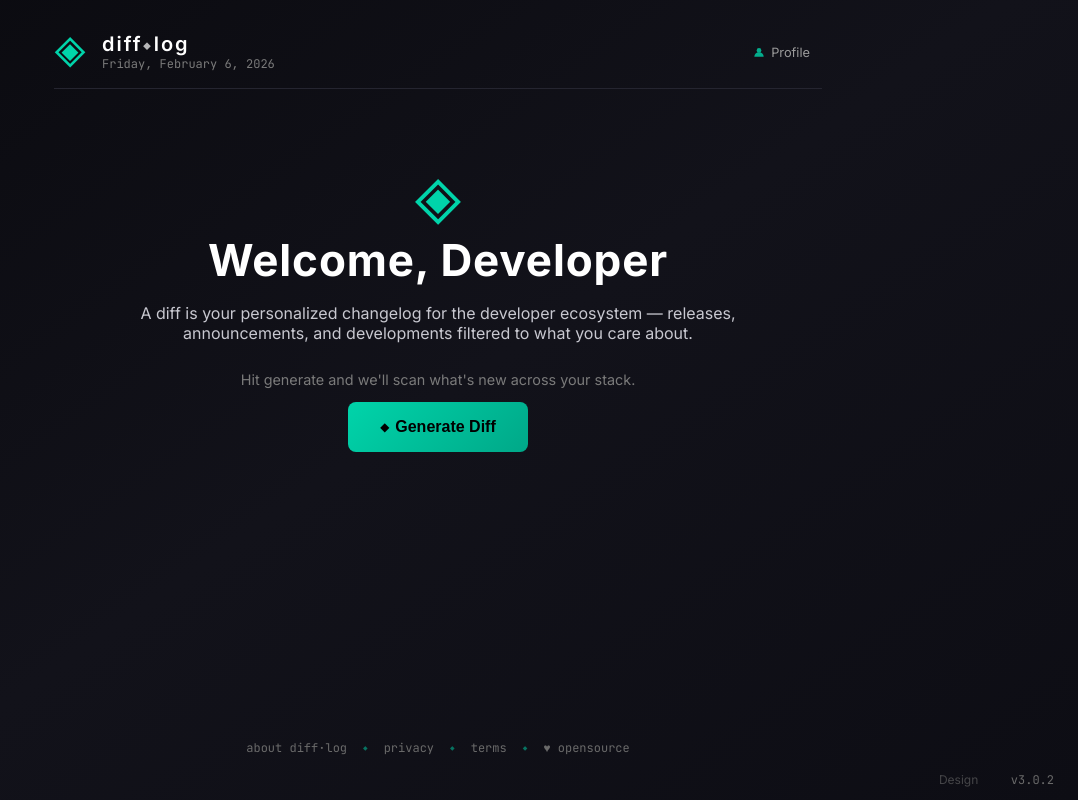
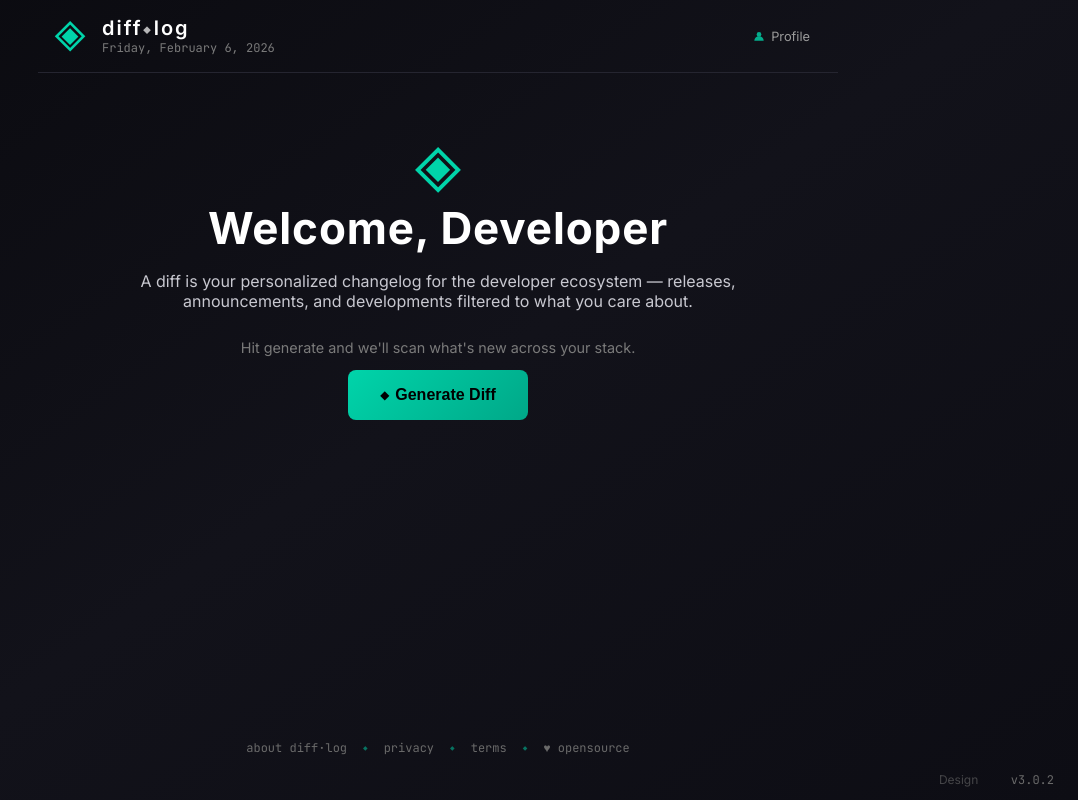
Before and after one commit to SmileyChris/difflog, a SvelteKit app: page /generate in a window 1280 px wide. Shown: the whole page, without its empty margins (202-1280 px from the left). Built offline with nearby package versions, Linux system fonts and the light colour scheme.

Commit message:
refactor: move header and footer outside main for consistent page structure

```diff
--- a/src/app.css
+++ b/src/app.css
@@ -139,9 +139,11 @@ header {
   display: flex;
   justify-content: space-between;
   align-items: flex-start;
-  padding: 1rem 0;
+  width: 100%;
+  max-width: 800px;
+  margin: 0 auto;
+  padding: 1rem;
   border-bottom: 1px solid var(--border);
-  margin-bottom: 1.5rem;
   flex-wrap: wrap;
   gap: 1rem;
 }
@@ -3175,7 +3177,6 @@ button.profile-card-action-alt:hover:not(:disabled) {
   align-items: center;
   justify-content: center;
   gap: 0.5rem;
-  margin-bottom: 2rem;
   font-family: var(--font-mono);
   font-size: 0.8rem;
   text-transform: lowercase;
@@ -3369,7 +3370,6 @@ article section strong {
   text-align: center;
   padding: 3rem 1rem;
   flex: 1;
-  min-height: calc(100vh - 10rem);
 }
 
 
--- a/src/lib/components/PageHeader.svelte
+++ b/src/lib/components/PageHeader.svelte
@@ -65,7 +65,6 @@
 		align-items: center;
 		gap: 1rem;
 		flex-wrap: wrap;
-		margin-bottom: 2rem;
 	}
 
 	.header-left {
--- a/src/routes/+page.svelte
+++ b/src/routes/+page.svelte
@@ -148,7 +148,6 @@
 	<title>diff·log</title>
 </svelte:head>
 
-<main id="content">
 <PageHeader subtitle={currentDate} iconSpinning={generating.value}>
 	<div class="header-profile-group">
 		{#if getStars()?.length > 0}
@@ -160,6 +159,7 @@
 	</div>
 </PageHeader>
 
+<main id="content">
 	{#if needsSyncPrompt()}
 		<div class="sync-banner">
 			<span>You have unsynced changes.</span>
--- a/src/routes/about/+layout.svelte
+++ b/src/routes/about/+layout.svelte
@@ -37,7 +37,6 @@
 	{/if}
 {/snippet}
 
-<main id="content">
 {#if !profile}
 	<nav class="about-nav">
 		{@render aboutNav({about: 'welcome'})}
@@ -55,7 +54,9 @@
 	</PageHeader>
 {/if}
 
+<main id="content">
 	{@render children()}
+</main>
 
 <footer class="about-footer">
 	{#if profile}
@@ -64,4 +65,3 @@
 	{/if}
 	<a href="https://smileychris.github.io/difflog/" class="about-footer-link" target="_blank" rel="noopener">&hearts; opensource</a>
 </footer>
-</main>
--- a/src/routes/archive/+page.svelte
+++ b/src/routes/archive/+page.svelte
@@ -48,7 +48,6 @@
 	<title>diff·log - Archive</title>
 </svelte:head>
 
-<main id="content">
 <PageHeader pageTitle="archive" subtitle="{history.length} saved diffs" icon="square">
 	{#if stars?.length > 0}
 		<a href="/stars" class="header-link">
@@ -58,6 +57,7 @@
 	<HeaderNav />
 </PageHeader>
 
+<main id="content">
 	{#if history.length === 0}
 		<EmptyState icon="◼" message="No diffs yet">
 			{#snippet action()}
--- a/src/routes/d/[id]/+page.svelte
+++ b/src/routes/d/[id]/+page.svelte
@@ -67,9 +67,9 @@
 	<title>{diff?.title ? `${diff.title} - diff·log` : 'diff·log'}</title>
 </svelte:head>
 
+<PageHeader subtitle={diff?.profile_name ? `shared by ${diff.profile_name}` : 'Shared Diff'} />
+
 <main id="content" class="public-diff-page">
-	<PageHeader subtitle={diff?.profile_name ? `shared by ${diff.profile_name}` : 'Shared Diff'} />
-
 	<!-- Error -->
 	{#if error}
 		<div class="error-box">
--- a/src/routes/generate/+page.svelte
+++ b/src/routes/generate/+page.svelte
@@ -243,11 +243,11 @@
 	<title>{generating.value ? "Generating..." : isTodayDiff ? "Regenerate" : "Generate"} | diff·log</title>
 </svelte:head>
 
+<PageHeader subtitle={currentDate} iconSpinning={generating.value}>
+	<HeaderNav />
+</PageHeader>
+
 <main id="content">
-	<PageHeader subtitle={currentDate} iconSpinning={generating.value}>
-		<HeaderNav />
-	</PageHeader>
-
 	{#if generating.value}
 		<div class="generating-state">
 			<div class="scan-animation">
--- a/src/routes/profiles/+page.svelte
+++ b/src/routes/profiles/+page.svelte
@@ -90,9 +90,9 @@
 	<title>diff·log - Profiles</title>
 </svelte:head>
 
+<PageHeader pageTitle="profiles" subtitle="Manage your profiles" icon="user" />
+
 <main id="content">
-	<PageHeader pageTitle="profiles" subtitle="Manage your profiles" icon="user" />
-
 	{#if Object.keys(profiles.value).length > 0}
 		<div class="profiles-section">
 			<h2 class="profiles-section-title">Your Profiles</h2>
```
Also changed, not shown: src/routes/stars/+page.svelte (+4 -4 lines). Lines whose indentation alone changed are shown as unchanged.
